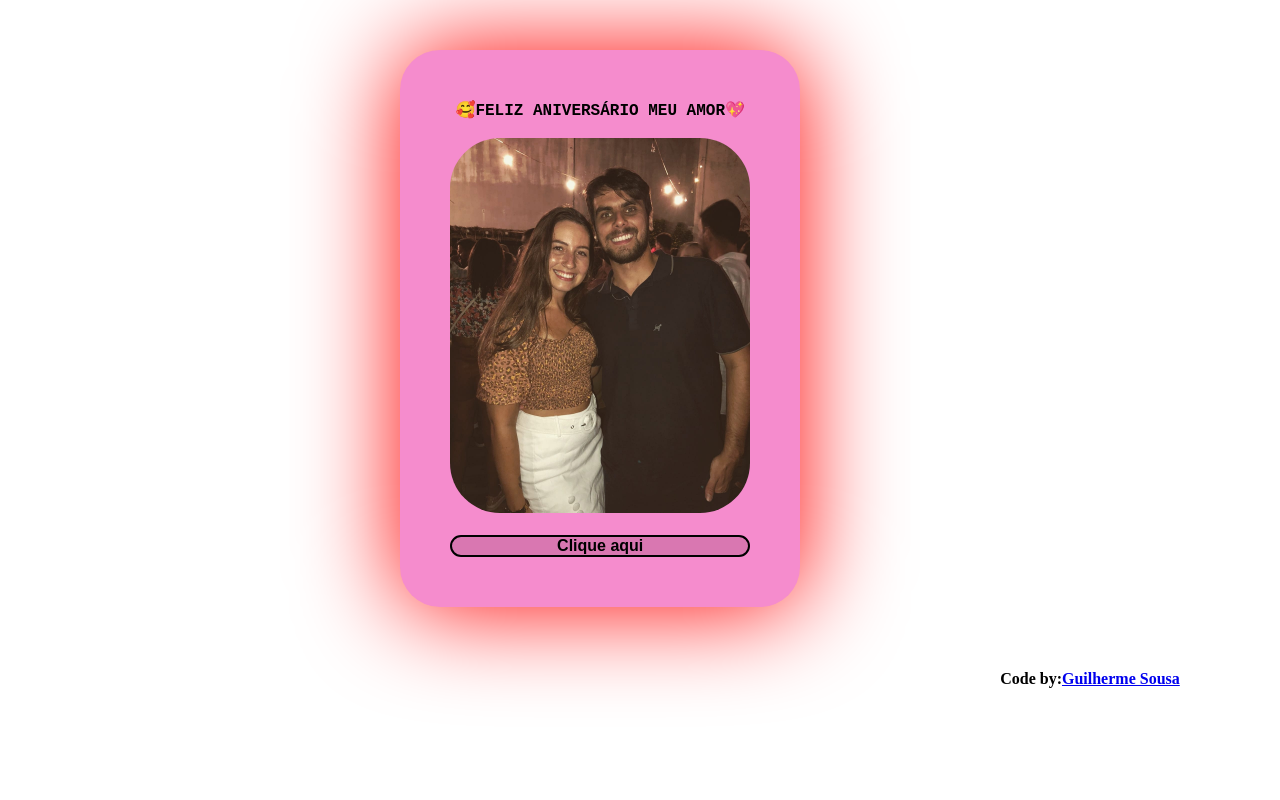
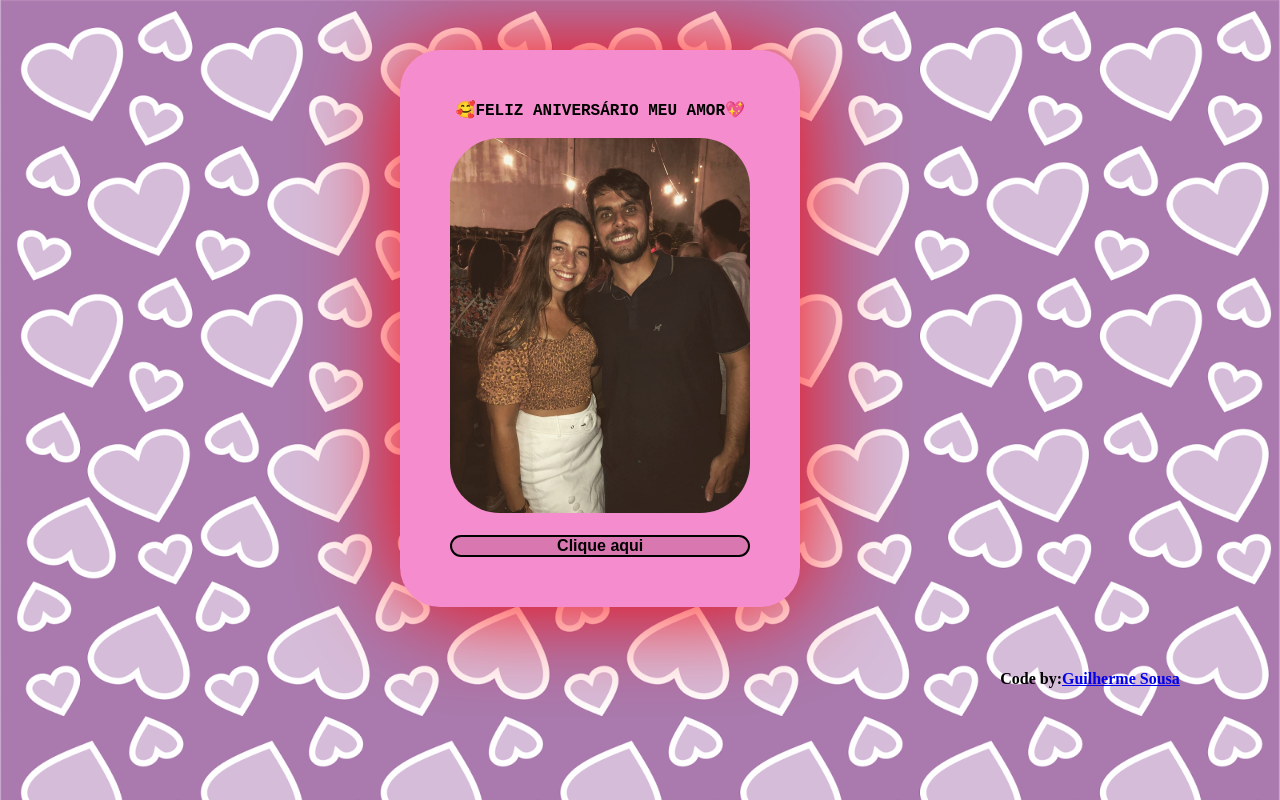
Before and after one commit to guifsousa/teste-git, a plain HTML site: page index.html in a window 1280 px wide. Shown: the top 800 px of the page. Drawn offline with Linux system fonts and the light colour scheme.

Commit message:
último commit feito

```diff
--- a/style.css
+++ b/style.css
@@ -6,7 +6,7 @@
 
 
 body{
-    background-image:url(fundo\ lilas\ corações.png);
+    background-image:url(fundo.png);
     background-size: cover;
     background-repeat: repeat;
     position: relative;
```
Also changed, not shown: fundo lilas coracoes.png (deleted).
